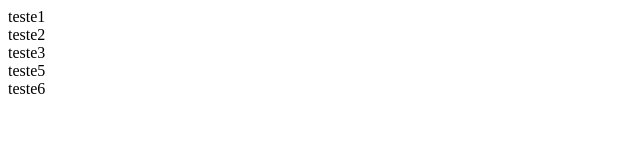
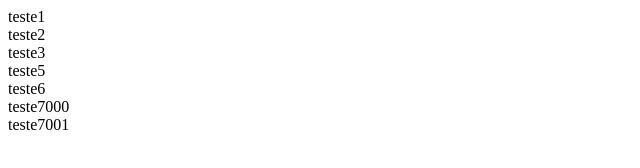
Before and after one commit to silviobedine/portal, a plain HTML site: page index.html in a window 1280 px wide. Shown: the whole page, without its empty margins (0-640 px from the left). Drawn offline with Linux system fonts and the light colour scheme.

Commit message:
criando commit direto

```diff
--- a/index.html
+++ b/index.html
@@ -5,5 +5,7 @@
     <div>teste3</div>
     <div>teste5</div>
     <div>teste6</div>
+    <div>teste7000</div>
+    <div>teste7001</div>
   </body>
 </html>
```
